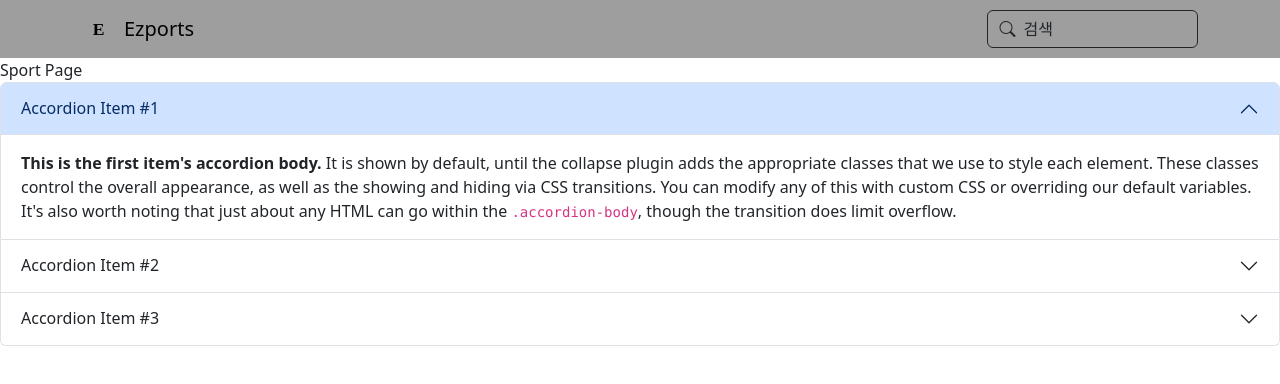
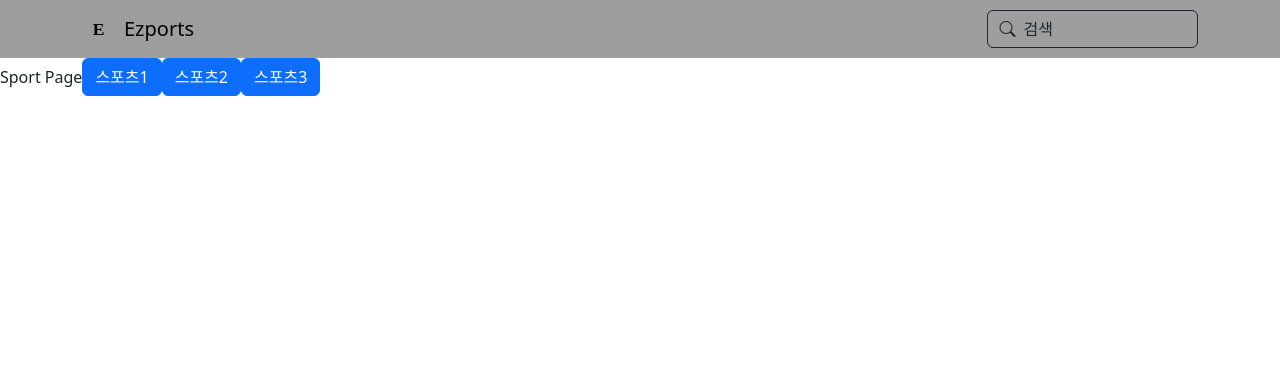
Before and after one commit to bandalgomim/Front-End, a Next.js app: page /sport in a window 1280 px wide. Shown: the top 384 px of the page. Built offline with nearby package versions, Linux system fonts and the light colour scheme.

Commit message:
main page, sport page

```diff
--- a/package.json
+++ b/package.json
@@ -14,15 +14,19 @@
   },
   "dependencies": {
     "@popperjs/core": "^2.11.8",
-    "bootstrap": "^5.3.2",
+    "babel-plugin-styled-components": "^2.1.4",
+    "bootstrap": "5.3.1",
     "bootstrap-icons": "^1.11.3",
     "next": "14.0.4",
     "react": "^18",
+    "react-bootstrap": "^2.10.0",
     "react-dom": "^18",
+    "styled-components": "^6.1.8",
     "yarn": "^1.22.21"
   },
   "devDependencies": {
     "@stylistic/eslint-plugin": "^1.5.3",
+    "@types/bootstrap": "^5.2.10",
     "eslint": "^8",
     "eslint-config-next": "14.0.4"
   }
--- a/src/app/page.jsx
+++ b/src/app/page.jsx
@@ -1,4 +1,6 @@
 "use client"
+
+import { useEffect } from "react"
 
 import T1 from "./t1icon.svg"
 import GenG from "./GenGicon.svg"
--- a/src/app/sport/page.jsx
+++ b/src/app/sport/page.jsx
@@ -1,46 +1,66 @@
+"use client"
+
+import SportsIcons from "./sports-icons";
+import T1 from "../t1icon.svg"
+import GenG from "../GenGicon.svg"
+import manU from "../manU.svg"
+import Paris from "../paris.svg"
+
+
+import LCK from "../LCK.svg";
+import EPL from "../EPL.svg";
+import Ligue1 from "../리그앙.svg";
+const teams =[
+    { id:1, name:"T1", icon:T1 },
+    { id:2, name:"GEN.G", icon:GenG },
+    { id:3, name:"MUN", icon:manU }/*,
+    { id:4, name:"PSG", icon:Paris }*/
+]
+
+const league = [
+    { id:1, name:"LCK", icon:LCK },
+    { id:2, name:"EPL", icon:EPL },
+    { id:3, name:"Ligue1", icon:Ligue1 }
+]
+
+
 export default function SportPage() {
-    return <>
+
+    return (
         <main>
-            Sport Page
+      Sport Page
+            <p class="d-inline-flex gap-1">
+                <button class="btn btn-primary" type="button" data-bs-toggle="collapse" data-bs-target="#collapseExample1" aria-expanded="false" aria-controls="collapseExample">
+                    스포츠1
+                </button>
+            </p>
+            <p class="d-inline-flex gap-1">
+                <button class="btn btn-primary" type="button" data-bs-toggle="collapse" data-bs-target="#collapseExample2" aria-expanded="false" aria-controls="collapseExample">
+                    스포츠2
+                </button>
+            </p>
+            <p class="d-inline-flex gap-1">
+                <button class="btn btn-primary" type="button" data-bs-toggle="collapse" data-bs-target="#collapseExample3" aria-expanded="false" aria-controls="collapseExample">
+                    스포츠3
+                </button>
+            </p>
+            <div class="collapse" id="collapseExample1">
+                <div class="card card-body">
+                    <SportsIcons info="소속 리그" favThings={ league }/>
+                    <SportsIcons info="소속 팀" favThings={ teams }/>
 
-            <div className="accordion" id="accordionExample">
-                <div className="accordion-item">
-                    <h2 className="accordion-header">
-                        <button className="accordion-button" type="button" data-bs-toggle="collapse" data-bs-target="#collapseOne" aria-expanded="true" aria-controls="collapseOne">
-                            Accordion Item #1
-                        </button>
-                    </h2>
-                    <div id="collapseOne" className="accordion-collapse collapse show" data-bs-parent="#accordionExample">
-                        <div className="accordion-body">
-                            <strong>This is the first item's accordion body.</strong> It is shown by default, until the collapse plugin adds the appropriate classes that we use to style each element. These classes control the overall appearance, as well as the showing and hiding via CSS transitions. You can modify any of this with custom CSS or overriding our default variables. It's also worth noting that just about any HTML can go within the <code>.accordion-body</code>, though the transition does limit overflow.
-                        </div>
-                    </div>
                 </div>
-                <div className="accordion-item">
-                    <h2 className="accordion-header">
-                        <button className="accordion-button collapsed" type="button" data-bs-toggle="collapse" data-bs-target="#collapseTwo" aria-expanded="false" aria-controls="collapseTwo">
-                            Accordion Item #2
-                        </button>
-                    </h2>
-                    <div id="collapseTwo" className="accordion-collapse collapse" data-bs-parent="#accordionExample">
-                        <div className="accordion-body">
-                            <strong>This is the second item's accordion body.</strong> It is hidden by default, until the collapse plugin adds the appropriate classes that we use to style each element. These classes control the overall appearance, as well as the showing and hiding via CSS transitions. You can modify any of this with custom CSS or overriding our default variables. It's also worth noting that just about any HTML can go within the <code>.accordion-body</code>, though the transition does limit overflow.
-                        </div>
-                    </div>
+            </div>
+            <div class="collapse" id="collapseExample2">
+                <div class="card card-body">
+                    test2
                 </div>
-                <div className="accordion-item">
-                    <h2 className="accordion-header">
-                        <button className="accordion-button collapsed" type="button" data-bs-toggle="collapse" data-bs-target="#collapseThree" aria-expanded="false" aria-controls="collapseThree">
-                            Accordion Item #3
-                        </button>
-                    </h2>
-                    <div id="collapseThree" className="accordion-collapse collapse" data-bs-parent="#accordionExample">
-                        <div className="accordion-body">
-                            <strong>This is the third item's accordion body.</strong> It is hidden by default, until the collapse plugin adds the appropriate classes that we use to style each element. These classes control the overall appearance, as well as the showing and hiding via CSS transitions. You can modify any of this with custom CSS or overriding our default variables. It's also worth noting that just about any HTML can go within the <code>.accordion-body</code>, though the transition does limit overflow.
-                        </div>
-                    </div>
+            </div>
+            <div class="collapse" id="collapseExample3">
+                <div class="card card-body">
+                    test3
                 </div>
             </div>
         </main>
-    </>;
+    );
 }
--- a/src/app/sports-page.jsx
+++ /dev/null
@@ -1,3 +0,0 @@
-export default function SportsList() {
-
-}
--- a/src/component/bootstrap-loader.jsx
+++ b/src/component/bootstrap-loader.jsx
@@ -1,6 +1,4 @@
 "use client";
-/*import jQuery from "jquery";
-window.jQuery = jQuery;*/
 
 import { useEffect } from "react";
 
@@ -14,6 +12,7 @@ import { useEffect } from "react";
 export default function BootstrapLoader() {
     useEffect(() => {
         require("bootstrap/dist/css/bootstrap.min.css");
+        require("bootstrap/dist/js/bootstrap.bundle.min.js");
     }, [])
     return <></>;
 }
```
Also changed, not shown: src/app/sport/sports-icons.jsx (added, +48 -0 lines), 2 other files (tests, documents, lock files or other folders).
